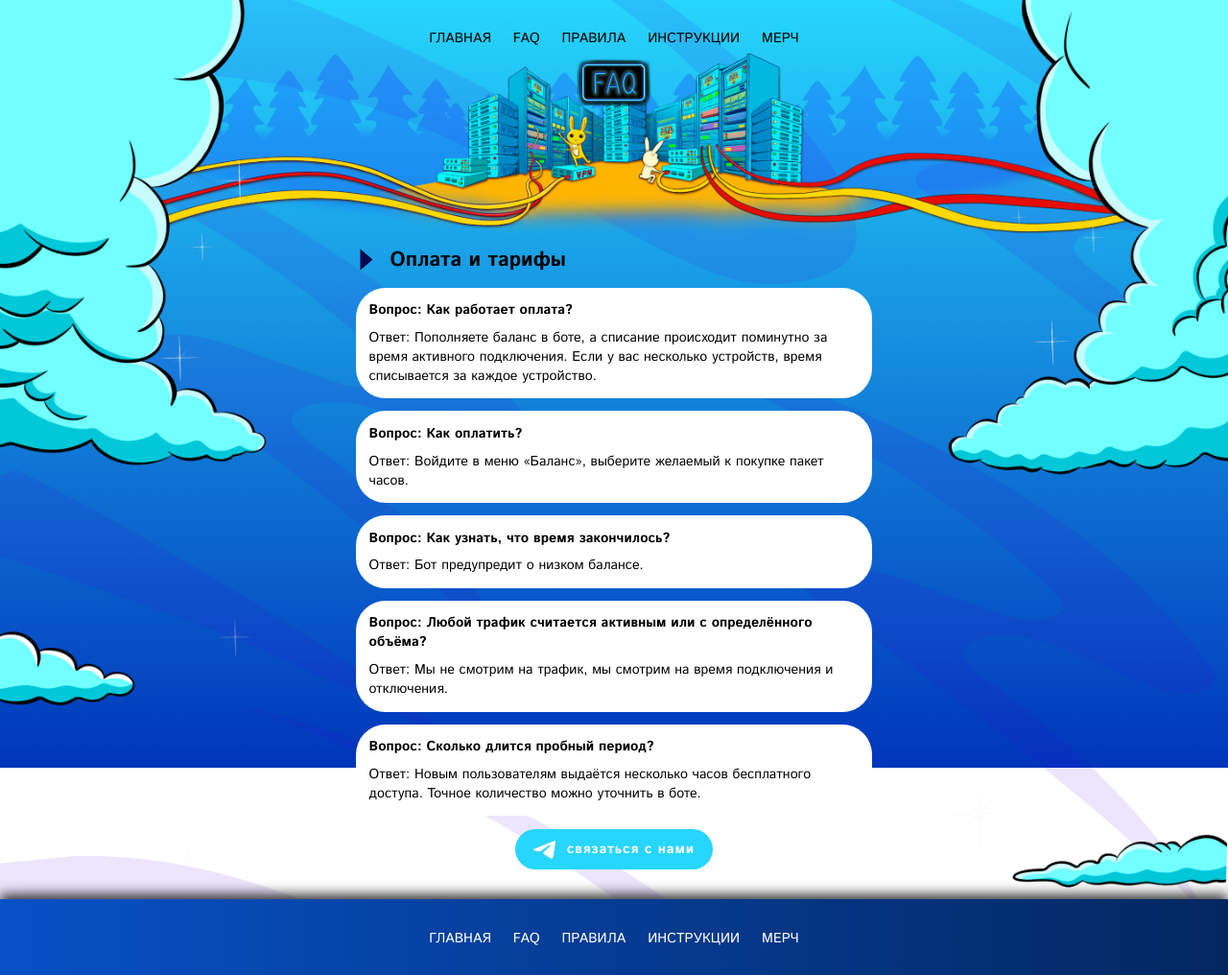
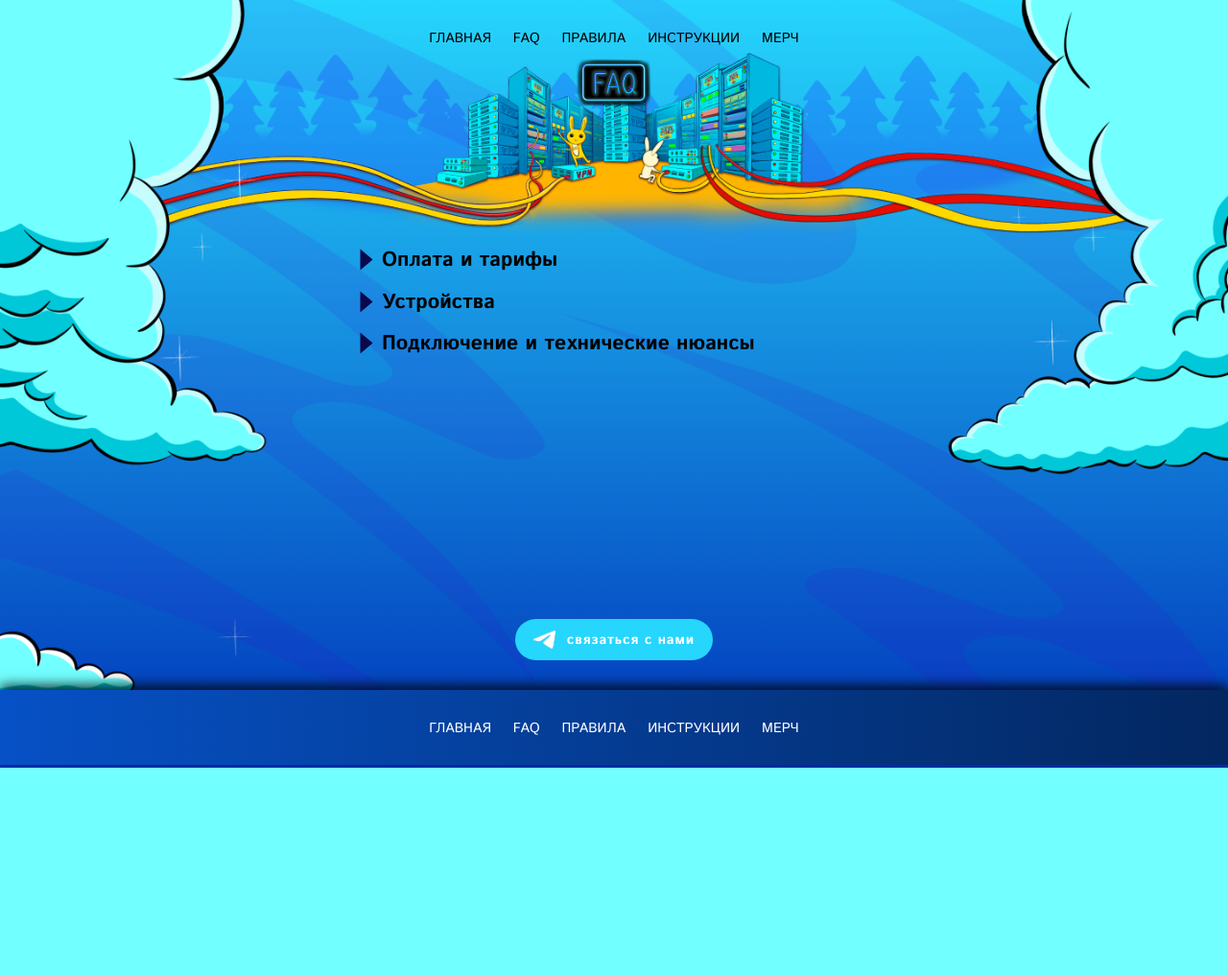
Before and after one commit to dvoropaev/VPN-TIME_SITE, a Node project: template src/templates/pages/faq/index.pug in a window 1280 px wide. Shown: the whole page at 96% size. After the commit the page ends 800 px from the top, so only its background shows below. Run offline with Node 20 templates, Linux system fonts and the light colour scheme; the template is opened without the code that fills it, so the values that code supplies are empty; style sheets or scripts are compiled from the project's sources; some libraries are stand-ins or nearby versions.

Commit message:
feat: faq v1

```diff
--- a/src/sass/component/accordion.scss
+++ b/src/sass/component/accordion.scss
@@ -6,23 +6,33 @@
     border-top: 1.5rem solid #0A084C;
     display: inline-block;
 
-    transform: rotate(-90deg);
+
 }
 
 .accordion {
-    &__item {}
-
     label {
         cursor: pointer;
     }
 
     &__ico {
-        padding-right: 1.5rem;
+        //padding-right: 1.5rem;
+
+        position: relative;
+        width: 3rem;
+        flex-shrink: 0;
+
+        .thick-triangle{
+            transform: rotate(-90deg);
+            position: absolute;
+            top: .9rem;
+            transition: transform 0.3s ease-in-out;
+        }
     }
 
     &__title {
         font-size: 2.4rem;
         font-weight: bold;
+        display: flex;
     }
 
     &__wrapper {
@@ -53,8 +63,20 @@
         &:checked ~ .accordion__wrapper {
             max-height: 80rem;
         }
+
+        &:checked ~ .accordion__label{
+            .accordion__title{
+                .accordion__ico{
+                    .thick-triangle{
+                       transform: rotate(0);
+                    }
+                }
+            }
+        }
     }
 }
+
+
 
 @media (width <= 767px) {
     .accordion {
@@ -74,4 +96,16 @@
             }
         }
     }
+
+    #accordion__item-2{
+        &:checked ~ .accordion__wrapper {
+            max-height: 30rem;
+        }
+    }
+
+    #accordion__item-3{
+        &:checked ~ .accordion__wrapper {
+            max-height: 90rem;
+        }
+    }
 }
--- a/src/templates/pages/faq/index.pug
+++ b/src/templates/pages/faq/index.pug
@@ -15,9 +15,9 @@ block content
         .faq-hero__image
 
       .accordion
-        .accordion__item
-          input(type='checkbox' class="accordion__checkbox" id="accordion__item-1" name="accordion" checked)
-          label(for="accordion__item-1")
+        .accordion__item.el-1
+          input(type='checkbox' class="accordion__checkbox" id="accordion__item-1" name="accordion")
+          label(for="accordion__item-1" class="accordion__label")
            .accordion__title
               span.accordion__ico
                 span.thick-triangle
@@ -39,6 +39,50 @@ block content
               .question Вопрос: Сколько длится пробный период?
               .answer Ответ: Новым пользователям выдаётся несколько часов бесплатного доступа. Точное количество можно уточнить в боте.
 
+        .accordion__item.el-2
+          input(type='checkbox' class="accordion__checkbox" id="accordion__item-2" name="accordion")
+          label(for="accordion__item-2" class="accordion__label")
+           .accordion__title
+              span.accordion__ico
+                span.thick-triangle
+              span Устройства
+          .accordion__wrapper
+            .accordion__content
+              .question Вопрос: Для другого устройства нужен отдельный ключ?**
+              .answer Ответ: Да. Один ключ будет работать только с одним устройством.
+            .accordion__content
+              .question Вопрос: Как подключить несколько устройств?
+              .answer Ответ: Просто запросите для каждого устройства дополнительные ключи, за них доплачивать не нужно. По умолчанию стоит ограничение в 10 ключей на пользователя. Если вам нужно больше - свяжитесь с нами через бота.
+
+        .accordion__item.el-3
+          input(type='checkbox' class="accordion__checkbox" id="accordion__item-3" name="accordion")
+          label(for="accordion__item-3" class="accordion__label")
+           .accordion__title
+              span.accordion__ico
+                span.thick-triangle
+              span Подключение и технические нюансы
+          .accordion__wrapper
+            .accordion__content
+              .question Вопрос: Почему не могу подключиться?
+              .answer Ответ: Убедитесь, что баланс положительный и вы используете актуальный конфигурационный файл (ключ).
+            .accordion__content
+              .question Вопрос: Ошибка аутентификации, что делать?
+              .answer Ответ: Убедитесь, что баланс положительный и вы используете актуальный конфигурационный файл (ключ).
+            .accordion__content
+              .question Вопрос: Почему не работает YouTube?
+              .answer Ответ: Проверьте, не установлен ли у вас you-boost или любой другой "ускоритель" ютуба. Они могут мешать.
+            .accordion__content
+              .question Вопрос: Есть ли возможность управлять, какой трафик идет через VPN, а какой нет?**
+              .answer Ответ: К сожалению такой возможности нет.
+            .accordion__content
+              .question Вопрос: Можно ли подключить VPN на роутер?
+              .answer Ответ: Если модель поддерживает режим OpenVPN‑клиента, импортируйте в него полученный .ovpn файл. Но мы не оказываем помощь в настройке роутеров.
+            .accordion__content
+              .question Вопрос: Планируется поддержка других протоколов?
+              .answer Ответ: Сейчас сервис работает только по OpenVPN. Возможность подключения по другим протоколам рассматривается, но конкретных сроков нет.
+            .accordion__content
+              .question Вопрос: Приложение не запускается на Windows 7. Что делать?
+              .answer Ответ: Мы не поддерживаем windows 7
 
 
     .box__btn
```
